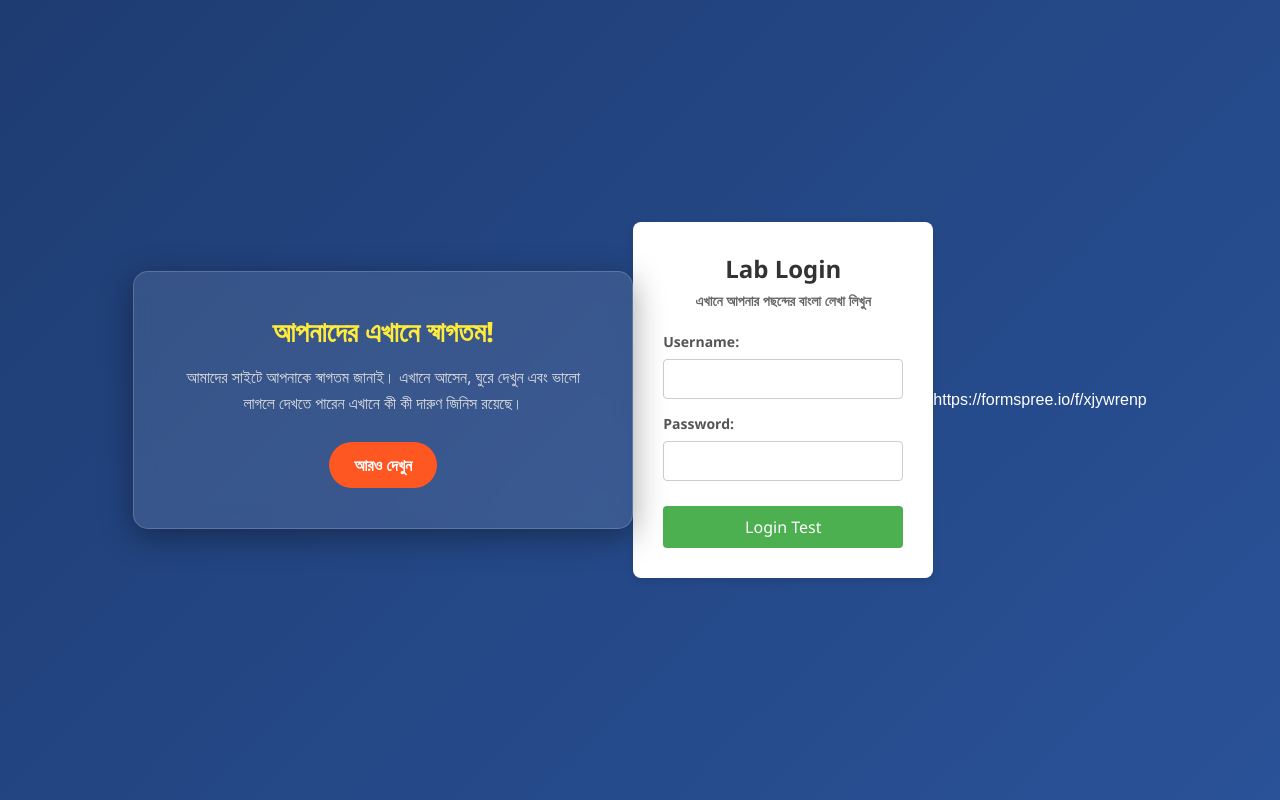
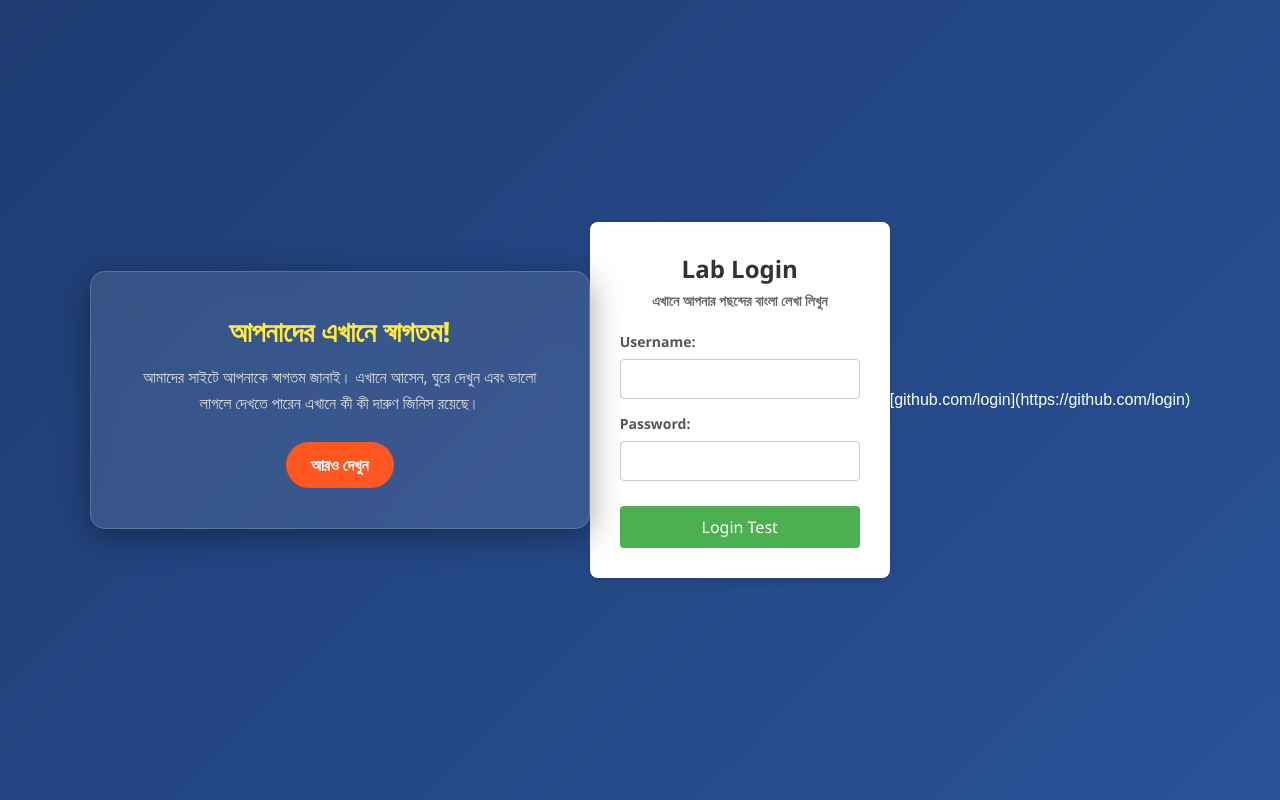
Before and after one commit to hbaggv77828/my-landing, a plain HTML site: page index.html in a window 1280 px wide. Drawn offline with Linux system fonts and the light colour scheme.

Commit message:
Fix HTML closing tag and remove unnecessary link

```diff
--- a/index.html
+++ b/index.html
@@ -145,5 +145,4 @@
         </form>
     </div>
 </body>
-</html>
-https://formspree.io/f/xjywrenp
+</html>[github.com/login](https://github.com/login)
```
